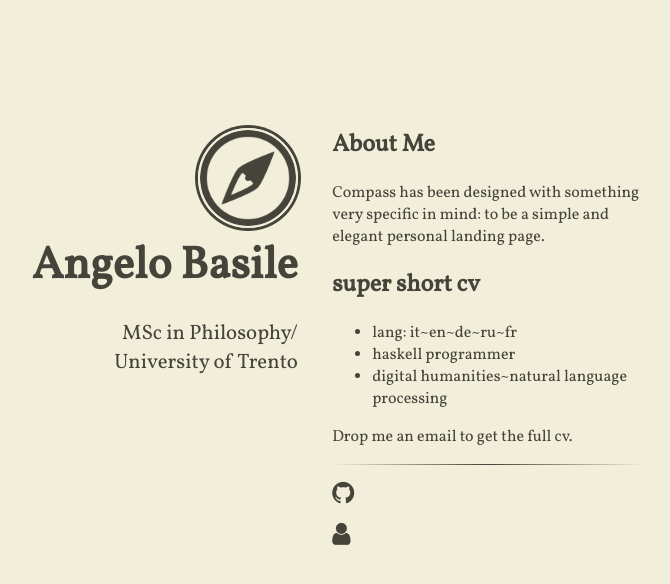
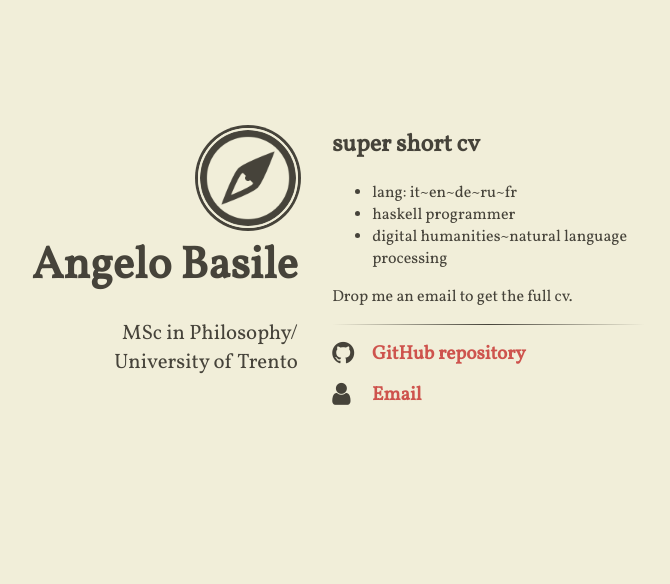
Before and after one commit to rs2/anbasile.github.io, a Jekyll site: the page built from index.html, in a window 1280 px wide. Shown: the top 584 px of the page, without its empty margins (335-1005 px from the left). Built offline with Jekyll 4.4.1, drawn with Linux system fonts in a browser that asks for light colours; nearby versions of some CDN libraries.

Commit message:
Update content.html

```diff
--- a/_includes/content.html
+++ b/_includes/content.html
@@ -1,6 +1,3 @@
-<h2>About Me</h2>
-<p>Compass has been designed with something very specific in mind: to be a simple and elegant personal landing page.</p>
-
 <h2>super short cv</h2>
 <ul>
   <li>lang: it~en~de~ru~fr</li>
@@ -15,10 +12,10 @@
 <ul class="fa-ul main-list">
   <li class="main-list-item">
     <span class="fa fa-github fa-lg main-list-item-icon"></span>
-    <a href="https://github.com/anbasile"></a>
+    <a href="https://github.com/anbasile">GitHub repository</a>
   </li>
   <li class="main-list-item">
     <span class="fa fa-user fa-lg main-list-item-icon"></span>
-    <a href="mailto:angelobasile@yandex.ru"></a>
+    <a href="mailto:angelobasile@yandex.ru">Email</a>
   </li>
 </ul>
```
